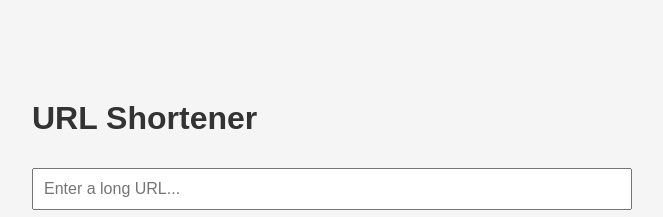
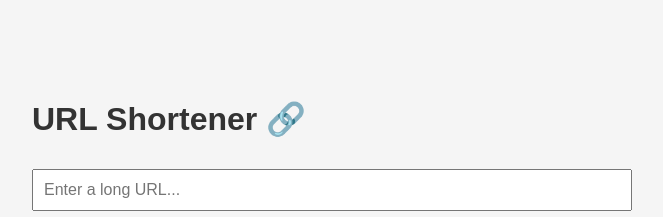
Before and after one commit to JyotiSharma111/devops-learning, a plain HTML site: page url-shortner/frontend/index.html in a window 1280 px wide. Shown: the top 217 px of the page, 308-971 px from the left. Drawn offline with Linux system fonts and the light colour scheme.

Commit message:
url-shortener: update heading

```diff
--- a/url-shortner/frontend/index.html
+++ b/url-shortner/frontend/index.html
@@ -41,7 +41,7 @@
     </style>
 </head>
 <body>
-    <h1>URL Shortener</h1>
+    <h1>URL Shortener 🔗</h1>
     <input type="text" id="urlInput" placeholder="Enter a long URL..." />
     <button onclick="shortenUrl()">Shorten</button>
     <div id="result">
```
